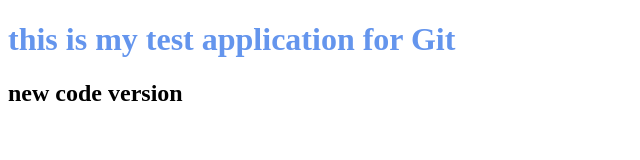
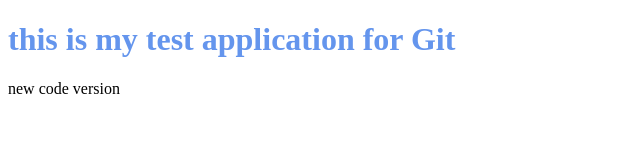
Before and after one commit to chebihiF/m1-2024-suptech-git, a plain HTML site: page index.html in a window 1280 px wide. Shown: the whole page, without its empty margins (0-640 px from the left). Drawn offline with Linux system fonts and the light colour scheme.

Commit message:
fix header error it must be an <p>

```diff
--- a/index.html
+++ b/index.html
@@ -8,6 +8,6 @@
 </head>
 <body>
     <h1>this is my test application for Git</h1>
-    <h2> new code version </h2>
+    <p> new code version </p>
 </body>
 </html>
```
